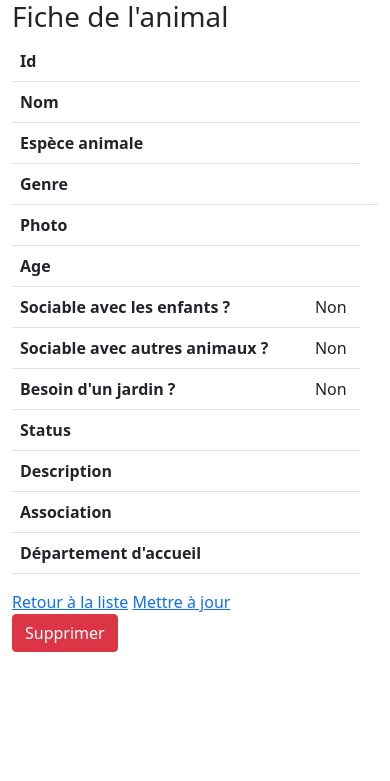
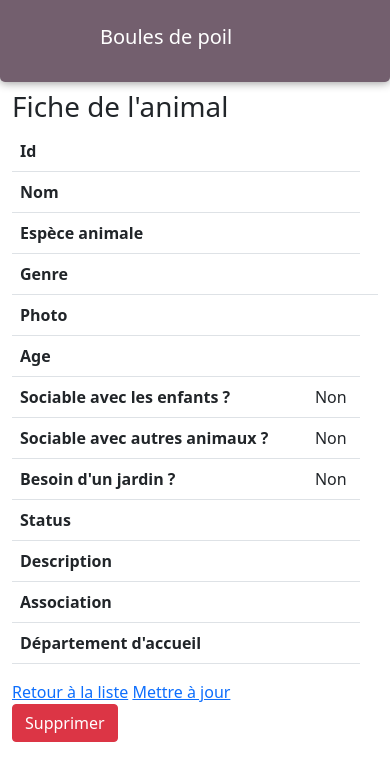
Before and after one commit to julienl81/boule-de-poils-back, a Symfony app: template templates/back/animal/show.html.twig in a window 390 px wide. Shown: the top 781 px of the page. Run offline with Twig, Linux system fonts and the light colour scheme; the template is opened without the code that fills it, so the values that code supplies are empty; some libraries are stand-ins or nearby versions.

Commit message:
feat: navbar added but app not realy responsive with bootstrap tabs

```diff
--- a/public/css/style.css
+++ b/public/css/style.css
@@ -6,3 +6,174 @@
 .img_backoffice_show {
     width: 200px;
 }
+
+.container {
+    padding-top: 90px;
+}
+
+/* Section Navbar */
+
+.navbar {
+    position: fixed;
+    z-index: 999;
+    display:flex;
+    flex-wrap: wrap;
+    align-items: center;
+    justify-content: space-between;
+    padding:1rem;
+    width: 100vw;
+    min-height: 75px;
+    background-color:  #735F6E;
+    color: #FFF;
+    box-shadow: 0px 1px 10px #999;
+    border-bottom-left-radius: 5px;
+    border-bottom-right-radius: 5px;
+  }
+  .logo__link {
+    height: 50px;
+  }
+
+  .navbar__title {
+    position: absolute;
+    left: 100px;
+    display: none;
+  }
+
+  .navbar__logo {
+    height: 50px;
+  }
+  .navbar__links {
+    display: flex;
+  }
+  .navbar li {
+    list-style-type: none;
+  }
+  .navbar__link {
+    padding: 0 0.3rem;
+    color:inherit;
+    text-decoration: none;
+  }
+  .navbar__burger {
+    width:40px;
+    height:40px;
+    background: transparent;
+    border: none;
+    color:inherit;
+  }
+
+  @media screen and (max-width:767px) {
+    .navbar__links {
+      flex-direction: column;
+      justify-content: center;
+      position: fixed;
+      right: -100vw;
+      bottom:0;
+      width: 0;
+      height: 100vh;
+      padding: 2rem;
+      background:  #735F6E;
+      visibility: hidden;
+      transition: all .8s ease-out;
+    }
+
+    .navbar__title {
+      display: block;
+    }
+
+    .show-nav .navbar__links {
+      right: 0;
+      /*top:75px;*/
+      width: 100vw;
+      visibility: visible;
+    }
+
+    /* bonus */
+    .navbar__item::after {
+      content: "";
+      display: block;
+      margin: 0 auto 0 auto;
+      width: 3vw;
+      height: 1px;
+      background: #FFF;
+    }
+    .navbar__item:last-child::after {
+      display: none;
+    }
+
+    .navbar__link {
+      display: block;
+      padding: 1.5rem;
+      font-size: 5vw;
+      text-align: center;
+    }
+
+    /* toggle menu */
+    .show-nav .navbar__burger {
+      position: fixed;
+      top:1rem;
+      right:1rem;
+    }
+    .navbar__burger:hover {
+      cursor: pointer;
+    }
+    .burger-bar,
+    .burger-bar::before,
+    .burger-bar::after {
+      display: block;
+      width: 40px;
+      height: 3px;
+      position: relative;
+      border-radius: 3px;
+      background: #FFF;
+      transition: all .5s ease-in-out;
+    }
+    .burger-bar::before,
+    .burger-bar::after {
+      content: "";
+      position: absolute;
+      left: 0;
+    }
+    .burger-bar::before {
+      transform: translateY(-12px)
+    }
+    .burger-bar::after {
+      transform: translateY(12px)
+    }
+    /* burger button animation */
+    .show-nav .burger-bar {
+      width:0;
+      background: transparent;
+    }
+    .show-nav .burger-bar::before {
+      transform: rotate(45deg);
+    }
+    .show-nav .burger-bar::after {
+      transform: rotate(-45deg);
+    }
+
+    /* Bonus - Animations */
+    .navbar__item {
+      transform: translateY(100vh);
+    }
+    .show-nav .navbar__item {
+      transform: translateY(0);
+    }
+    .show-nav .slideInDown-1 {
+      transition: all 1s ease-out;
+    }
+    .show-nav .slideInDown-2 {
+      transition: all 1.1s ease-out;
+    }
+    .show-nav .slideInDown-3 {
+      transition: all 1.2s ease-out;
+    }
+    .show-nav .slideInDown-4 {
+      transition: all 1.3s ease-out;
+    }
+    .show-nav .slideInDown-5 {
+      transition: all 1.4s ease-out;
+    }
+    .show-nav .slideInDown-6 {
+      transition: all 1.5s ease-out;
+    }
+  }
--- a/templates/base.html.twig
+++ b/templates/base.html.twig
@@ -21,6 +21,38 @@
         {% endblock %}
     </head>
     <body>
+        <header>
+            <nav class='navbar hide-nav'>
+                <img class="navbar__logo" src="" alt="" />
+                <h5 class="navbar__title">Boules de poil</h5>
+                <ul class="navbar__links">
+                    <li class="navbar__item slideInDown-1">
+                    <a href="{{ path('app_animal_index') }}" class="navbar__link">
+                        Les animaux
+                    </a>
+                    <li class="navbar__item slideInDown-2 ">
+                    <a href="{{ path('app_association_index') }}" class="navbar__link">
+                        Les associations
+                    </a>
+                    </li>
+                    <li class="navbar__item slideInDown-3">
+                    <a href="{{ path('app_species_index') }}" class="navbar__link">
+                        Les espèces
+                    </a>
+                    </li>
+                    <li class="navbar__item slideInDown-4">
+                    <a href="{{ path('app_back_user_index') }}" class="navbar__link">
+                        Les utilisateurs
+                    </a>
+                    </li>
+                    <li class="navbar__item slideInDown-4">
+                    <a href="{{ path('app_login') }}" class="navbar__link">
+                        Login
+                    </a>
+                    </li>
+                </ul>
+            </nav>
+        </header>
         {% block body %}{% endblock %}
     </body>
 </html>
```
